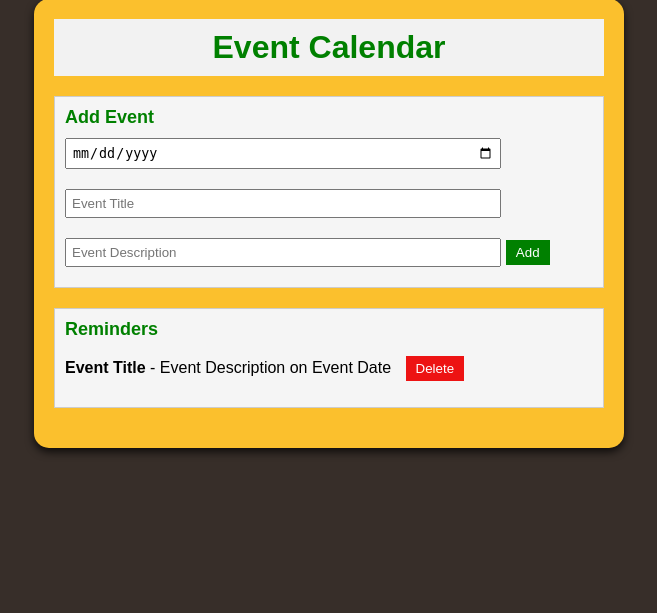
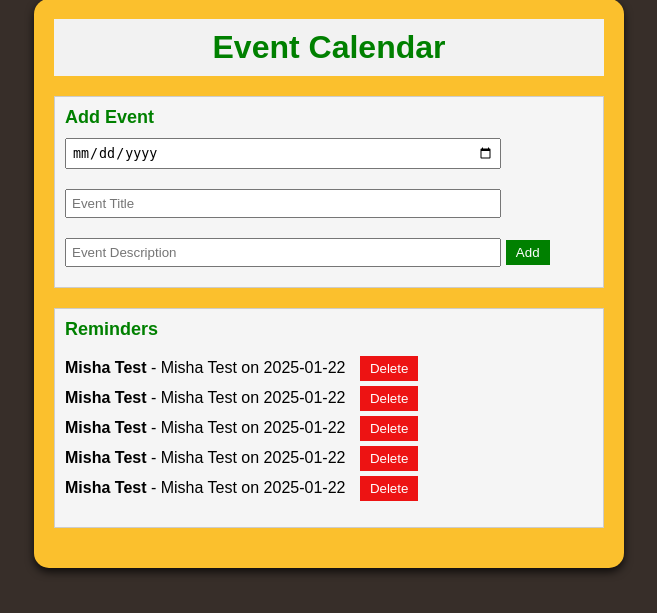
Before and after one commit to AhyanAslam/PROJECT, a Flask app: page /event in a window 1280 px wide. Shown: the part 16-629 px from the top of the page, without its empty margins (311-968 px from the left). Run offline with Flask 3, Linux system fonts and the light colour scheme.

Commit message:
Events calendar added

```diff
--- a/app.py
+++ b/app.py
@@ -128,6 +128,58 @@ def event():
 
 
 
+import uuid
+
+EVENTS_DATA_FILE = "events.json"
+
+def load_events():
+    if not os.path.exists(EVENTS_DATA_FILE):
+        return []
+    try:
+        with open(EVENTS_DATA_FILE, "r") as file:
+            return json.load(file)
+    except json.JSONDecodeError:
+        return []
+
+def save_events(events):
+    with open(EVENTS_DATA_FILE, "w") as file:
+        json.dump(events, file, indent=4, ensure_ascii=False)
+
+@app.route('/add_event', methods=['POST'])
+def add_event():
+    event_data = request.get_json()
+    events = load_events()
+
+    new_event = {
+        "id": str(uuid.uuid4()),  # Generate a unique ID for each event
+        "date": event_data["eventDate"],
+        "title": event_data["eventTitle"],
+        "description": event_data["eventDescription"]
+    }
+
+    events.append(new_event)
+    save_events(events)
+
+    return {"success": True, "event": new_event}
+
+
+@app.route('/get_events', methods=['GET'])
+def get_events():
+    events = load_events()  # Load events from file
+    return {"events": events}
+
+@app.route('/delete_event/<event_id>', methods=['DELETE'])
+def delete_event(event_id):
+    events = load_events()
+    updated_events = [event for event in events if event["id"] != event_id]
+
+    if len(events) == len(updated_events):
+        return {"success": False}  # Event not found
+
+    save_events(updated_events)
+    return {"success": True}
+
+
 
 if __name__ == '__main__':
     app.run(debug=True)
--- /dev/null
+++ b/events.json
@@ -0,0 +1,32 @@
+[
+    {
+        "id": "9a3db742-cd46-4400-bf78-2d54dda04d38",
+        "date": "2025-01-22",
+        "title": "Misha Test",
+        "description": "Misha Test"
+    },
+    {
+        "id": "2d3ca1da-0949-403f-9d05-7b6820a8fcdb",
+        "date": "2025-01-22",
+        "title": "Misha Test",
+        "description": "Misha Test"
+    },
+    {
+        "id": "8348d2c3-4e8e-444f-88aa-c814699f83d5",
+        "date": "2025-01-22",
+        "title": "Misha Test",
+        "description": "Misha Test"
+    },
+    {
+        "id": "23220e9a-53f6-4a59-b8e7-e33a7b8fb1ce",
+        "date": "2025-01-22",
+        "title": "Misha Test",
+        "description": "Misha Test"
+    },
+    {
+        "id": "97003b9a-379b-4721-9985-6118c7bd4387",
+        "date": "2025-01-22",
+        "title": "Misha Test",
+        "description": "Misha Test"
+    }
+]
--- a/templates/event.html
+++ b/templates/event.html
@@ -2,11 +2,74 @@
 <html lang="en">
 <head>
     <meta charset="UTF-8">
-	<meta name="viewport"
-		content="width=device-width,
-				initial-scale=1.0">
+    <meta name="viewport" content="width=device-width, initial-scale=1.0">
     <link rel="stylesheet" href="../static/event.css">
     <title>Dynamic Calendar</title>
+    <script>
+        document.addEventListener('DOMContentLoaded', (event) => {
+            fetch('/get_events')
+                .then(response => response.json())
+                .then(data => {
+                    data.events.forEach(event => displayEvent(event));
+                });
+        });
+
+        function add_event() {
+            const eventDate = document.getElementById("eventDate").value;
+            const eventTitle = document.getElementById("eventTitle").value;
+            const eventDescription = document.getElementById("eventDescription").value;
+
+            fetch('/add_event', {
+                method: 'POST',
+                headers: {
+                    'Content-Type': 'application/json',
+                },
+                body: JSON.stringify({ eventDate, eventTitle, eventDescription }),
+            })
+            .then(response => response.json())
+            .then(data => {
+                if (data.success) {
+                    displayEvent(data.event);
+                } else {
+                    alert("Failed to add event.");
+                }
+            });
+        }
+
+        function displayEvent(event) {
+            const eventList = document.getElementById("reminderList");
+            const listItem = document.createElement("li");
+            listItem.setAttribute("data-event-id", event.id);
+
+            const eventDetails = `<strong>${event.title}</strong> - ${event.description} on ${event.date}
+                                  <button class="delete-event" onclick="deleteEvent('${event.id}')">Delete</button>`;
+            listItem.innerHTML = eventDetails;
+            eventList.appendChild(listItem);
+        }
+
+		function deleteEvent(eventId) {
+			fetch(`/delete_event/${eventId}`, {
+				method: 'DELETE',
+			})
+			.then(response => response.json())
+			.then(data => {
+				if (data.success) {
+					removeEventFromList(eventId);
+				} else {
+					alert("Failed to delete event.");
+				}
+			});
+		}
+
+		function removeEventFromList(eventId) {
+			const eventList = document.getElementById("reminderList");
+			const eventItem = eventList.querySelector(`li[data-event-id="${eventId}"]`);
+			if (eventItem) {
+				eventList.removeChild(eventItem);
+			}
+		}
+
+    </script>
 </head>
 <body>
     <div class="wrapper">
@@ -22,18 +85,11 @@
                 </div>
                 <div id="reminder-section">
                     <h3>Reminders</h3>
-					<!-- List to display reminders -->
                     <ul id="reminderList">
-						<li data-event-id="1">
-                            <strong>Event Title</strong>
-                            - Event Description on Event Date
-							<button class="delete-event" onclick="deleteEvent(1)">Delete</button>
-						</li>
                     </ul>
                 </div>
             </div>
         </div>
     </div>
 </body>
-
 </html>
```
Lines whose indentation alone changed are shown as unchanged.
